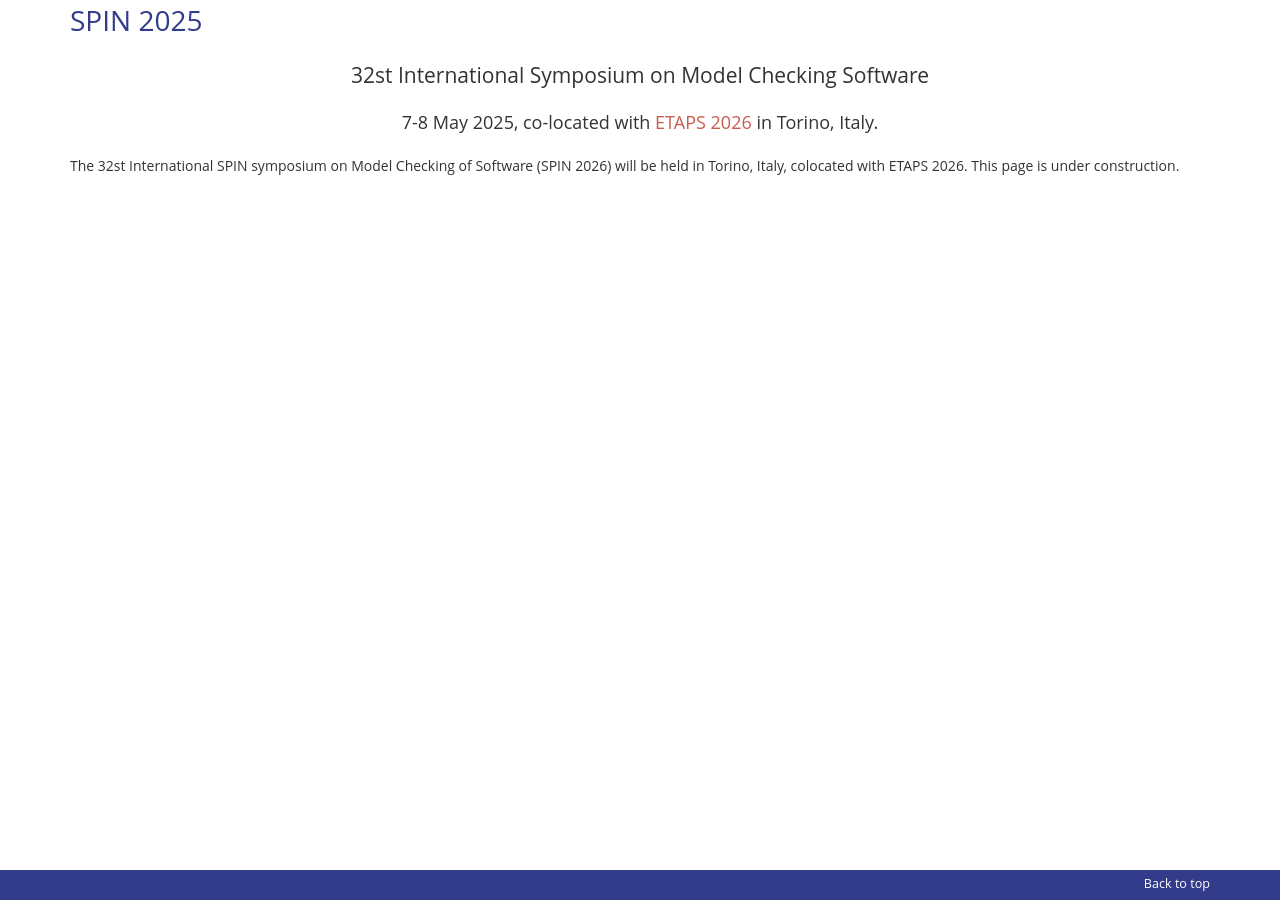
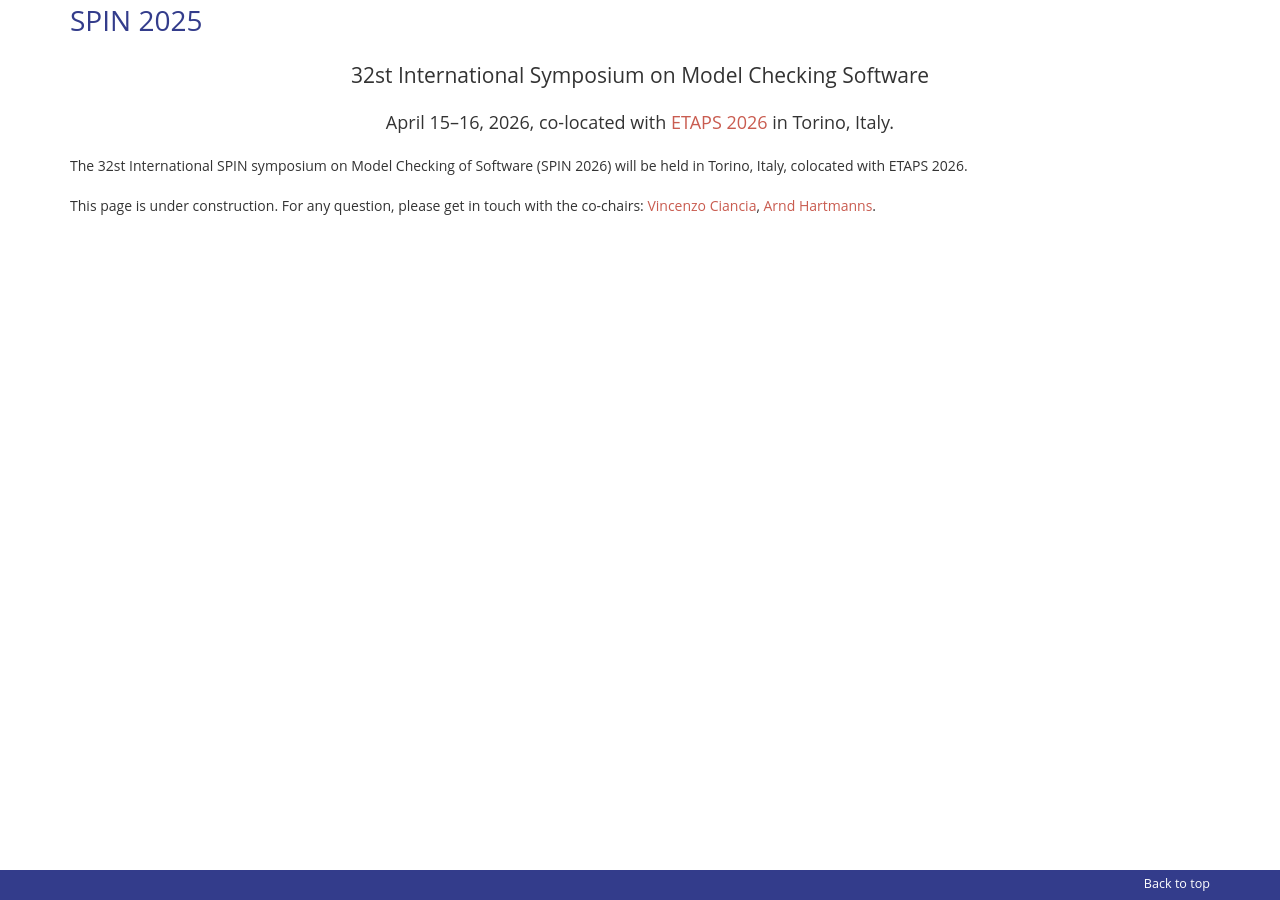
Before and after one commit to SPIN-web/SPIN2026, a Jekyll site: the page built from _pages/index.md, in a window 1280 px wide. Built offline with Jekyll 4.4.1, drawn with Linux system fonts in a browser that asks for light colours; nearby versions of some CDN libraries; our own code applies the rules of GitHub Pages for plain Markdown files.

Commit message:
Added co-chairs and fixed date

```diff
--- a/_pages/index.md
+++ b/_pages/index.md
@@ -13,7 +13,10 @@ order: 0
 <p style="margin-bottom:5mm;"></p>
 
 <p style="text-align: center;font-size:18px">
-7-8 May 2025, co-located with <a href="https://etaps.org/2026/">ETAPS 2026</a> in Torino, Italy.
+April 15–16, 2026, co-located with <a href="https://etaps.org/2026/">ETAPS 2026</a> in Torino, Italy.
 </p>
 
-The 32st International SPIN symposium on Model Checking of Software (SPIN 2026) will be held in Torino, Italy, colocated with ETAPS 2026. This page is under construction.
+<p>
+The 32st International SPIN symposium on Model Checking of Software (SPIN 2026) will be held in Torino, Italy, colocated with ETAPS 2026.
+</p>
+<p> This page is under construction. For any question, please get in touch with the co-chairs: <a href="mailto:vincenzo.ciancia@isti.cnr.it">Vincenzo Ciancia</a>, <a href="mailto:a.hartmanns@utwente.nl">Arnd Hartmanns</a>.</p>
```
